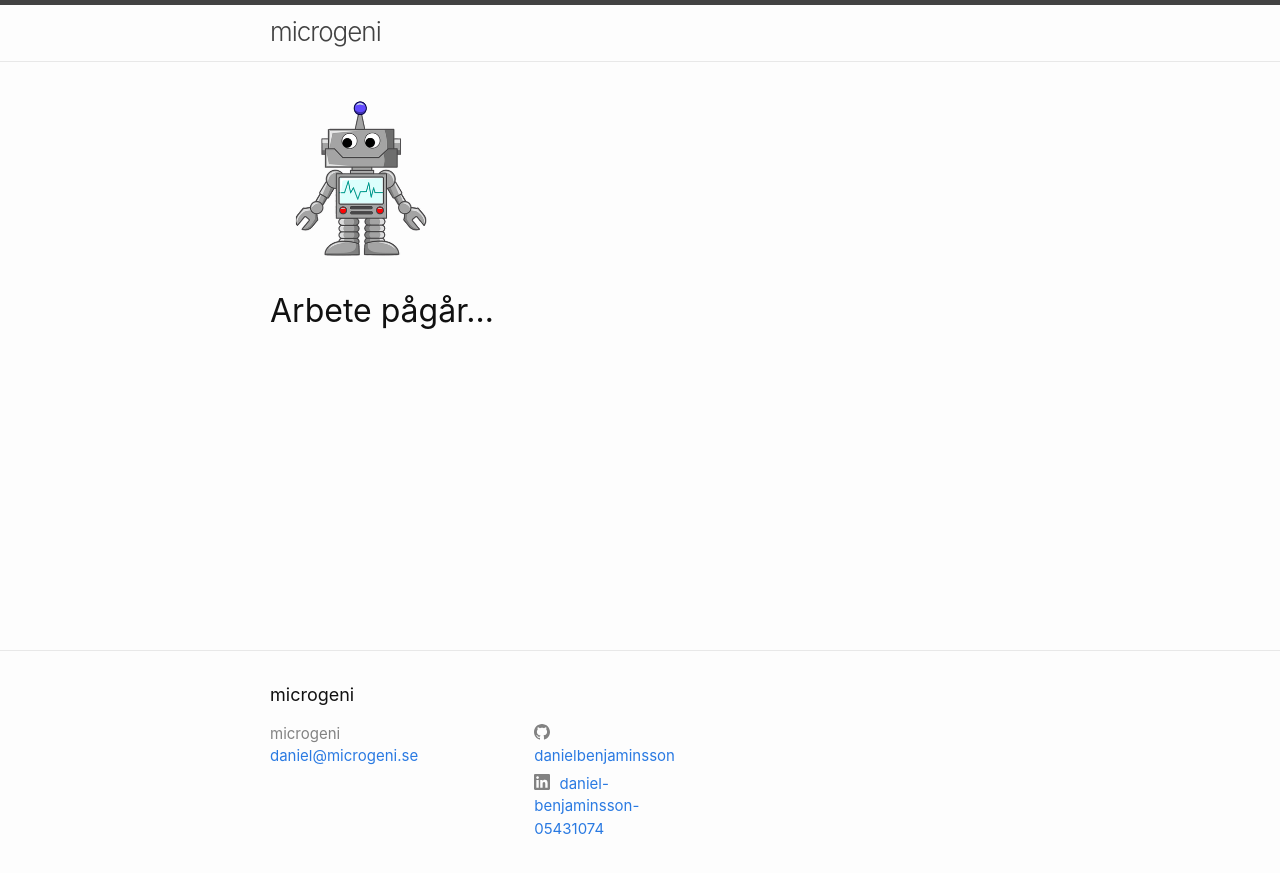
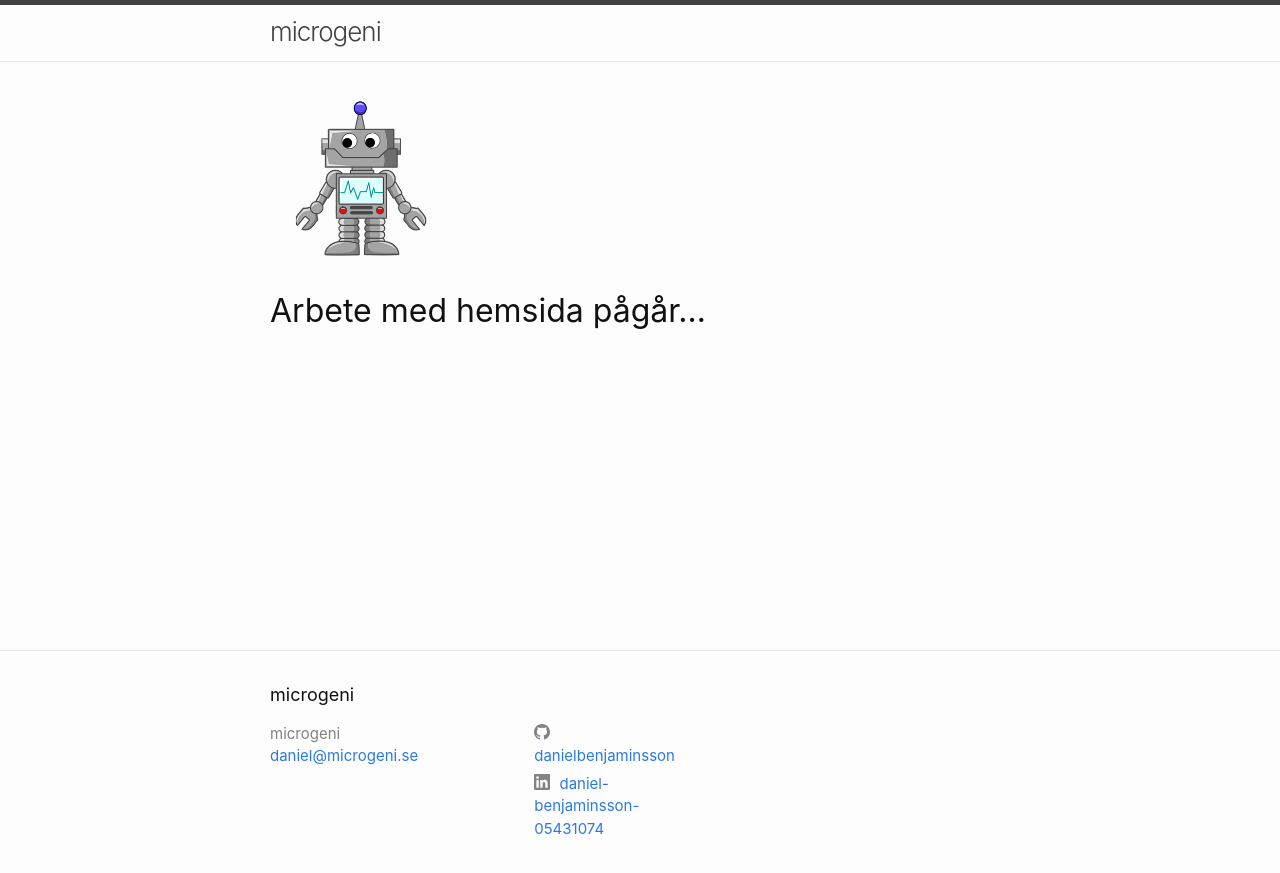
Before and after one commit to microgeni/microgeni.github.io, a Jekyll site: the page built from index.markdown, in a window 1280 px wide. Shown: the top 873 px of the page. Built offline with Jekyll 4.4.1, drawn with Linux system fonts in a browser that asks for light colours.

Commit message:
ny undertext

```diff
--- a/index.markdown
+++ b/index.markdown
@@ -6,4 +6,4 @@ layout: home
 ---
 
 ![robot](/assets/robot5.png)
-# Arbete pågår...
+# Arbete med hemsida pågår...
```
